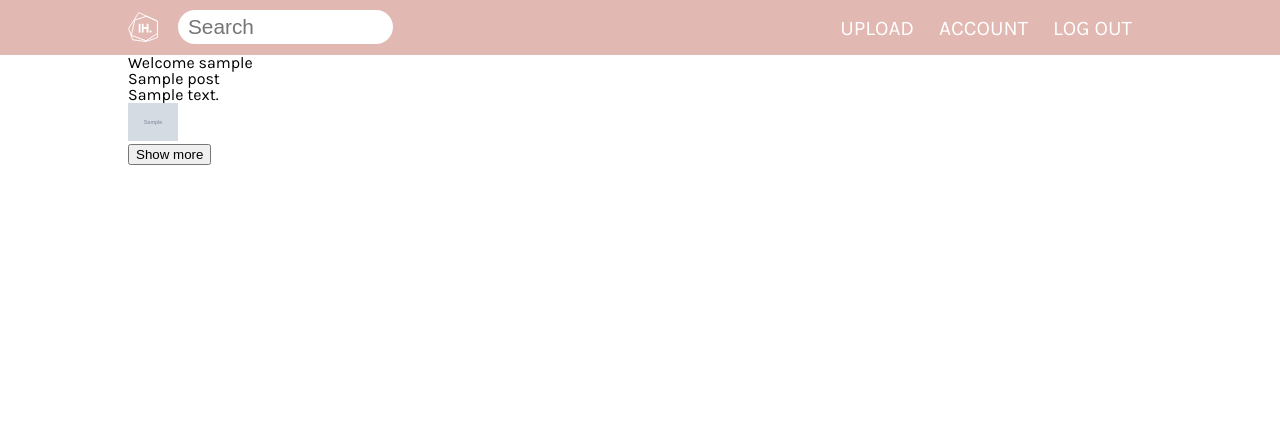
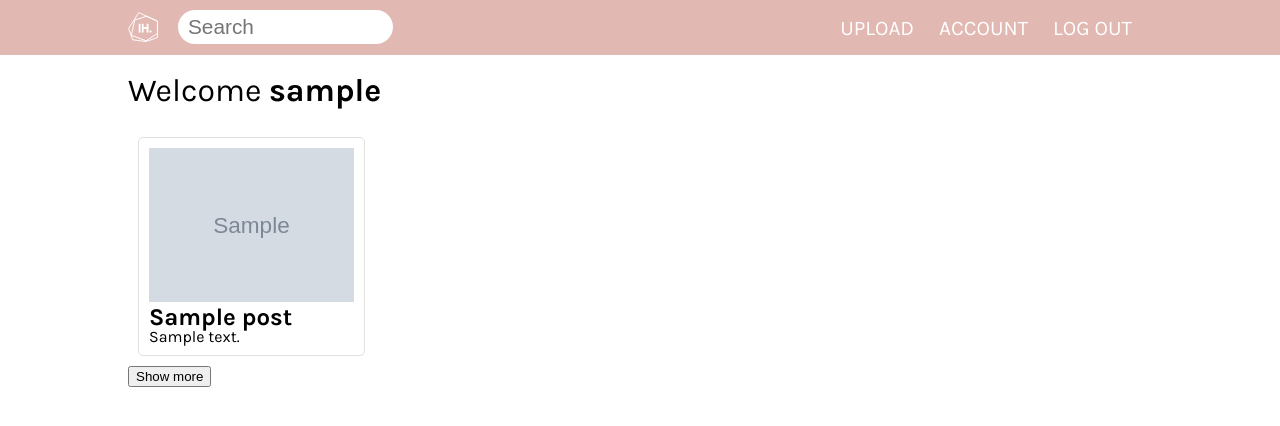
Before and after one commit to avankeulen/InspirationHunter, a PHP site: page / in a window 1280 px wide. Shown: the top 426 px of the page. Run offline with PHP 8.4, Linux system fonts and the light colour scheme; the visitor is signed in with stand-in values (Sample User, id 1); tables that the repository leaves empty or names only in its code hold one stand-in row (values such as "Sample post"); grey boxes marked "Sample" are stand-in pictures.

Commit message:
css homepage

```diff
--- a/css/logreg.css
+++ b/css/logreg.css
@@ -1,5 +1,5 @@
 body {
-    background-image: url(https://i.ytimg.com/vi/uNCr7NdOJgw/maxresdefault.jpg);
+    background-image: url(http://suzilula.com/wp-content/uploads/2017/08/magnolia-trees-springtime-blossoms-spring-38910.jpeg);
     background-repeat: no-repeat;
     background-size: cover;
 }
--- a/css/style.css
+++ b/css/style.css
@@ -18,6 +18,7 @@ html {
     width: 80%;
     margin-left: auto;
     margin-right: auto;
+    overflow: hidden;
 }
 
 header {
@@ -65,3 +66,32 @@ nav {
 #links {
     margin-left: auto;
 }
+
+#welcome {
+    font-size: 2em;
+    margin-top: 20px;
+    margin-bottom: 20px;
+}
+#welcome strong {
+    font-weight: 700;
+}
+
+.list {
+    display: flex;
+    flex-flow: wrap;
+}
+
+.post {
+    width: 20%;
+    margin: 10px;
+    padding: 10px;
+    border: 1px solid #E1E1DE;
+    border-radius: 5px;
+}
+.post img {
+    width: 100%;
+}
+.post h2 {
+    font-weight: 700;
+    font-size: 1.5em;
+}
--- a/index.php
+++ b/index.php
@@ -27,7 +27,7 @@ if (!empty($_GET['search'])) {
 
 
 <section class="content">
-    <h1>Welcome <?php echo $_SESSION['username']; ?></h1>
+    <h1 id="welcome">Welcome <strong><?php echo $_SESSION['username']; ?></strong></h1>
 
     <?php if (isset($result)): ?>
         <?php foreach($result as $r): ?>
@@ -36,15 +36,18 @@ if (!empty($_GET['search'])) {
     <?php endif; ?>
 
 
+    <ul class="list">
+        <?php while($row = $posts->fetch()) : ?>
+            <li class="post" data-id="<?php echo $row['id']?>">
+                <img src="<?php echo 'images/'.$row['post_img'] ?>" alt="post_img" width="50px" height="auto">
+                <h2><?php echo $row['title'] ?></h2>
+                <p><?php echo $row['description'] ?></p>
+            </li>
+        <?php endwhile; ?>
+    </ul>
 
-    <?php while($row = $posts->fetch()) : ?>
-        <div class="post" data-id="<?php echo $row['id']?>">
-            <p><?php echo $row['title'] ?></p>
-            <p><?php echo $row['description'] ?></p>
-            <img src="<?php echo 'images/'.$row['post_img'] ?>" alt="post_img" width="50px" height="auto">
-        </div>
-    <?php endwhile; ?>
     <button class="show-posts">Show more</button>
+
 </section>
 
 <script src="https://ajax.googleapis.com/ajax/libs/jquery/3.3.1/jquery.min.js"></script>
```
